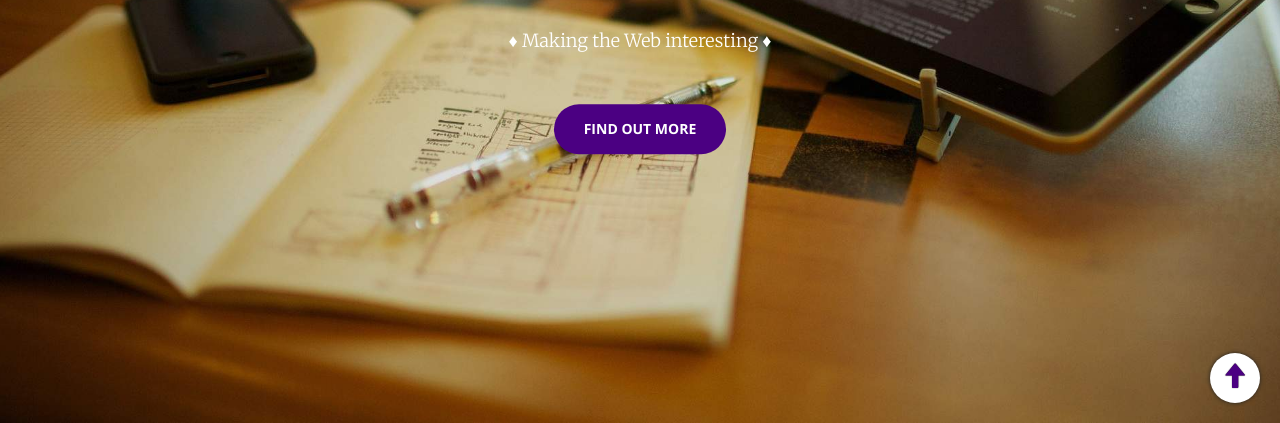
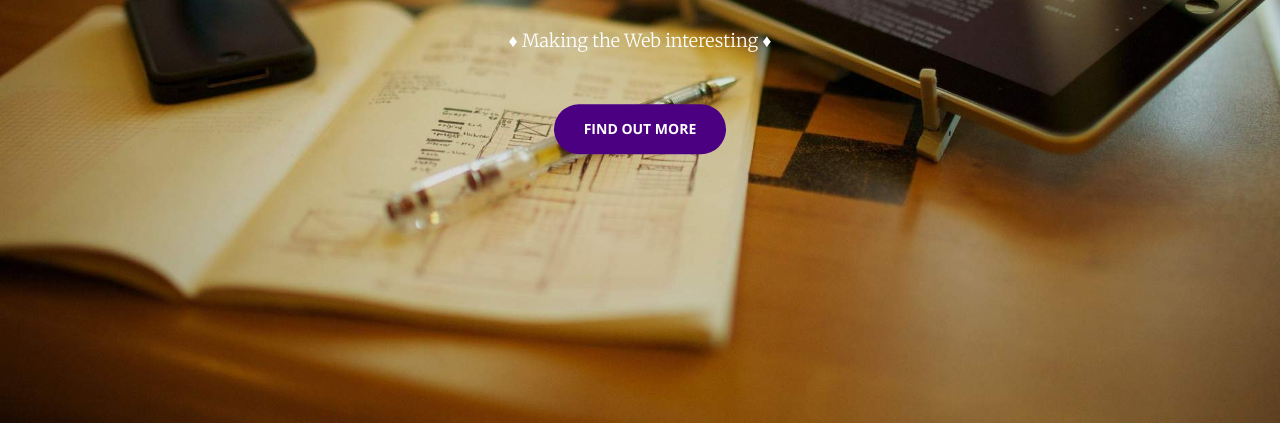
Before and after one commit to unrealityxi/portfolio, a plain HTML site: page index.html in a window 1280 px wide. Shown: the part 377-800 px from the top of the page. Drawn offline with nearby package versions, Linux system fonts and the light colour scheme.

Commit message:
Correct scroll to top button arrow position, hide it when scroll is at top position, and animate it

```diff
--- a/css/creative.css
+++ b/css/creative.css
@@ -528,19 +528,22 @@ body {
     bottom: 20px;
     right: 20px;
     border-radius: 100%;
-    box-shadow: 0 0 4px 0 #222;
+    box-shadow: 0 0 4px 0 #666;
     background-color: white;
-    text-shadow: 0 0 1px #000;
+    text-shadow: 0 0 1px #666;
     font-size: 25px;
+    display: none;
+    animation-duration: 1s;
 }
 
 #scroll-home:active {
     bottom: 19px;
+
 }
 
 #scroll-home > span {
     position: relative;
-    top: 2px;
+    top: 3px;
     left: -1px;
 }
 
--- a/js/creative.js
+++ b/js/creative.js
@@ -6,7 +6,6 @@
 
 (function($) {
     "use strict"; // Start of use strict
-
     // jQuery for page scrolling feature - requires jQuery Easing plugin
     $('a.page-scroll').bind('click', function(event) {
         var $anchor = $(this);
@@ -42,7 +41,21 @@
         }
     })
 
+    // Toggle visibility of home button on inappropriate heights
+
+    $(document).scroll(()=>{
+        console.log($(document).scrollTop());
+        if ($(document).scrollTop() > 50){
+            $("#scroll-home").show();
+            $("#scroll-home").addClass("animated bounceIn");
+        } else {
+            $("#scroll-home").hide();
+        }
+    });
+
     // Initialize WOW.js Scrolling Animations
     new WOW().init();
 
+
+
 })(jQuery); // End of use strict
```
